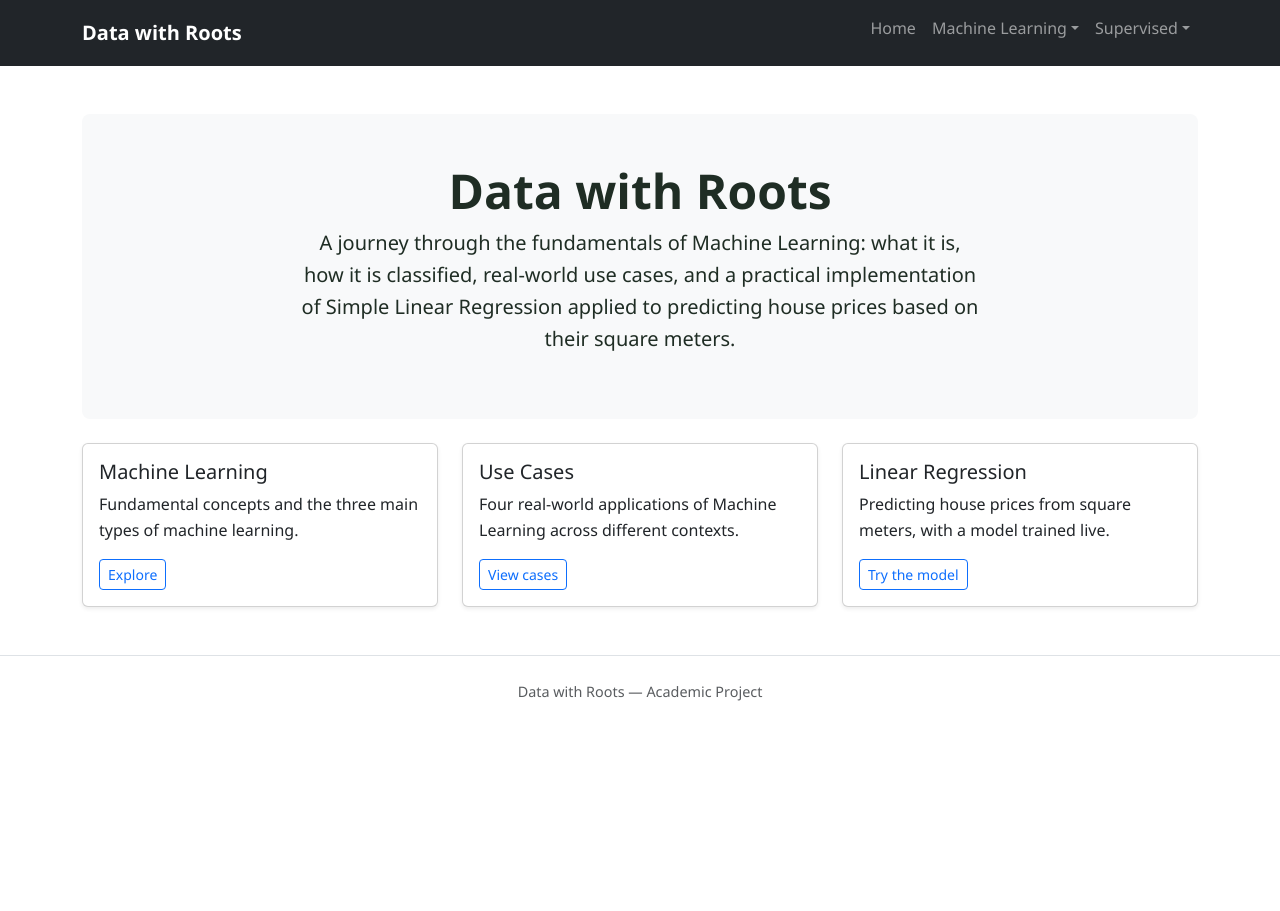
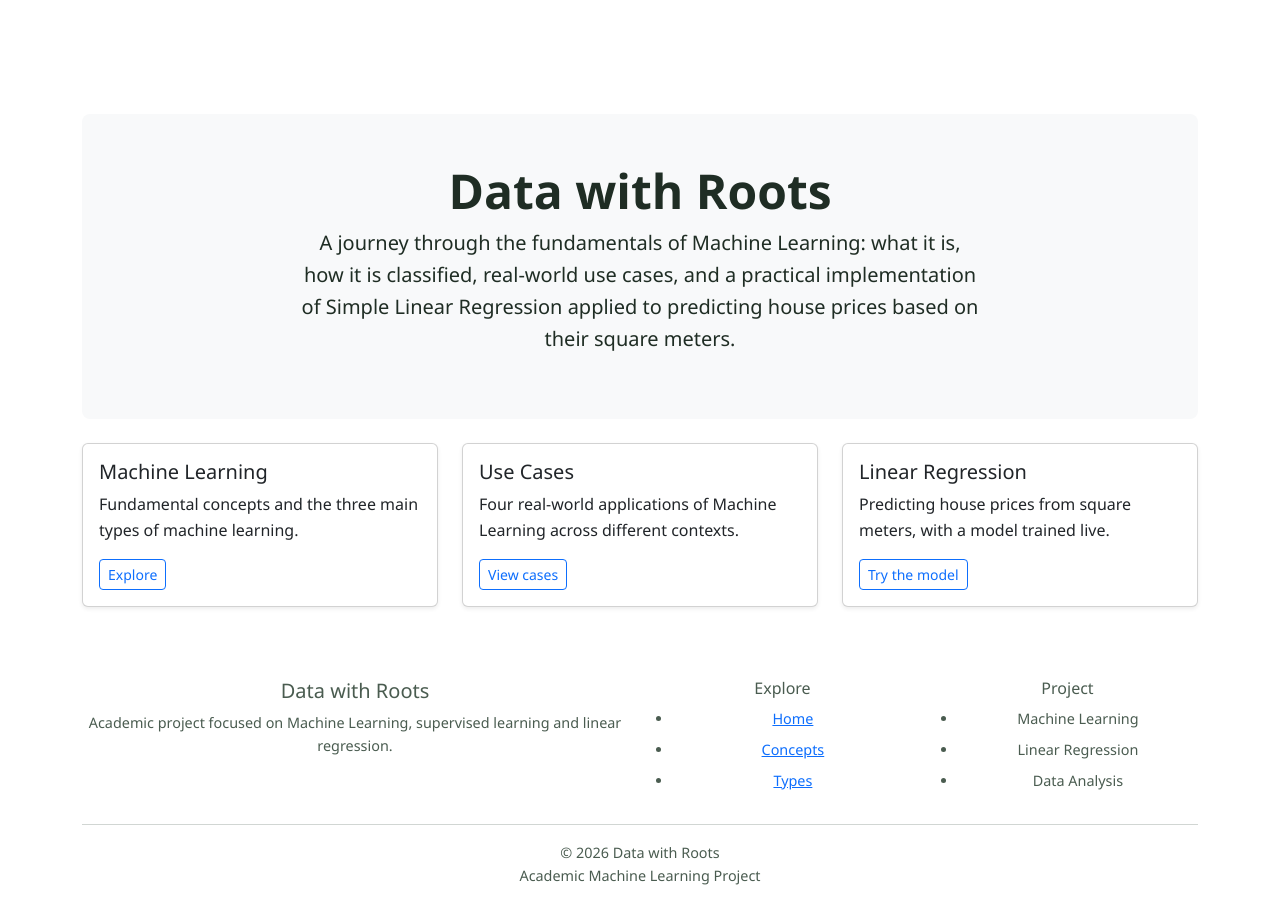
Before and after one commit to alvarojaviercano-ux/Machine-Learning, a Flask app: page / in a window 1280 px wide. Before the commit the page ends 701 px from the top, so only its background shows below. Run offline with Flask 3, Linux system fonts and the light colour scheme.

Commit message:
Mejoro navegaciòn de la pagina, y la parte de abajo de la pagina

```diff
--- a/templates/base.html
+++ b/templates/base.html
@@ -3,59 +3,265 @@
 <head>
     <meta charset="UTF-8">
     <meta name="viewport" content="width=device-width, initial-scale=1.0">
+
     <title>{% block title %}Data with Roots{% endblock %}</title>
+
+    <!-- Bootstrap -->
     <link href="https://cdn.jsdelivr.net/npm/bootstrap@5.3.3/dist/css/bootstrap.min.css" rel="stylesheet">
+
+    <!-- Estilos propios -->
     <link rel="stylesheet" href="{{ url_for('static', filename='style.css') }}">
 </head>
+
 <body>
 
-<nav class="navbar navbar-expand-lg navbar-dark bg-dark sticky-top">
+
+<nav class="navbar navbar-expand-lg navbar-dark custom-navbar sticky-top">
     <div class="container">
-    <a class="navbar-brand fw-bold" href="{{ url_for('home') }}">Data with Roots</a>
-    <button class="navbar-toggler" type="button" data-bs-toggle="collapse" data-bs-target="#navMenu">
+
+        <a class="navbar-brand fw-bold" href="{{ url_for('home') }}">
+            <span class="brand-icon">◆</span>
+            Data with Roots
+        </a>
+
+        <button class="navbar-toggler"
+                type="button"
+                data-bs-toggle="collapse"
+                data-bs-target="#navMenu"
+                aria-controls="navMenu"
+                aria-expanded="false"
+                aria-label="Toggle navigation">
+
             <span class="navbar-toggler-icon"></span>
         </button>
+
         <div class="collapse navbar-collapse" id="navMenu">
-      <ul class="navbar-nav ms-auto">
+
+            <ul class="navbar-nav ms-auto align-items-lg-center">
+
+
                 <li class="nav-item">
-          <a class="nav-link" href="{{ url_for('home') }}">Home</a>
+                    <a class="nav-link" href="{{ url_for('home') }}">
+                        Home
+                    </a>
                 </li>
 
+
                 <li class="nav-item dropdown">
-          <a class="nav-link dropdown-toggle" href="#" role="button" data-bs-toggle="dropdown">Machine Learning</a>
-          <ul class="dropdown-menu">
-            <li><a class="dropdown-item" href="{{ url_for('concepts') }}">Concepts</a></li>
-            <li><a class="dropdown-item" href="{{ url_for('types') }}">Types of Machine Learning</a></li>
-            <li><hr class="dropdown-divider"></li>
-            <li><h6 class="dropdown-header">Use Cases</h6></li>
-            <li><a class="dropdown-item" href="{{ url_for('usecase', n=1) }}">Use Case 1</a></li>
-            <li><a class="dropdown-item" href="{{ url_for('usecase', n=2) }}">Use Case 2</a></li>
-            <li><a class="dropdown-item" href="{{ url_for('usecase', n=3) }}">Use Case 3</a></li>
-            <li><a class="dropdown-item" href="{{ url_for('usecase', n=4) }}">Use Case 4</a></li>
+                    <a class="nav-link dropdown-toggle"
+                       href="#"
+                       role="button"
+                       data-bs-toggle="dropdown"
+                       aria-expanded="false">
+                        Machine Learning
+                    </a>
+
+                    <ul class="dropdown-menu shadow">
+
+                        <li>
+                            <a class="dropdown-item"
+                               href="{{ url_for('concepts') }}">
+                                Concepts
+                            </a>
+                        </li>
+
+                        <li>
+                            <a class="dropdown-item"
+                               href="{{ url_for('types') }}">
+                                Types of Machine Learning
+                            </a>
+                        </li>
+
+                        <li>
+                            <hr class="dropdown-divider">
+                        </li>
+
+                        <li>
+                            <h6 class="dropdown-header">
+                                Use Cases
+                            </h6>
+                        </li>
+
+                        <li>
+                            <a class="dropdown-item"
+                               href="{{ url_for('usecase', n=1) }}">
+                                Use Case 1
+                            </a>
+                        </li>
+
+                        <li>
+                            <a class="dropdown-item"
+                               href="{{ url_for('usecase', n=2) }}">
+                                Use Case 2
+                            </a>
+                        </li>
+
+                        <li>
+                            <a class="dropdown-item"
+                               href="{{ url_for('usecase', n=3) }}">
+                                Use Case 3
+                            </a>
+                        </li>
+
+                        <li>
+                            <a class="dropdown-item"
+                               href="{{ url_for('usecase', n=4) }}">
+                                Use Case 4
+                            </a>
+                        </li>
+
                     </ul>
                 </li>
 
+
                 <li class="nav-item dropdown">
-          <a class="nav-link dropdown-toggle" href="#" role="button" data-bs-toggle="dropdown">Supervised</a>
-          <ul class="dropdown-menu">
-            <li><h6 class="dropdown-header">Linear Regression</h6></li>
-            <li><a class="dropdown-item" href="{{ url_for('regression_concepts') }}">Concepts</a></li>
-            <li><a class="dropdown-item" href="{{ url_for('regression_application') }}">Application</a></li>
+                    <a class="nav-link dropdown-toggle"
+                       href="#"
+                       role="button"
+                       data-bs-toggle="dropdown"
+                       aria-expanded="false">
+                        Supervised
+                    </a>
+
+                    <ul class="dropdown-menu shadow">
+
+                        <li>
+                            <h6 class="dropdown-header">
+                                Linear Regression
+                            </h6>
+                        </li>
+
+                        <li>
+                            <a class="dropdown-item"
+                               href="{{ url_for('regression_concepts') }}">
+                                Concepts
+                            </a>
+                        </li>
+
+                        <li>
+                            <a class="dropdown-item"
+                               href="{{ url_for('regression_application') }}">
+                                Application
+                            </a>
+                        </li>
+
                     </ul>
                 </li>
+
             </ul>
         </div>
     </div>
 </nav>
 
-<main class="container my-5">
-    {% block content %}{% endblock %}
+
+<main class="main-content">
+
+    <div class="container py-5">
+
+        {% block content %}
+        {% endblock %}
+
+    </div>
+
 </main>
 
-<footer class="text-center py-4 text-muted border-top">
-    <p class="mb-0">Data with Roots — Academic Project</p>
+
+
+<footer class="custom-footer">
+
+    <div class="container">
+
+        <div class="row gy-4">
+
+
+            <div class="col-md-6">
+
+                <h5 class="footer-title">
+                    Data with Roots
+                </h5>
+
+                <p class="footer-text">
+                    Academic project focused on Machine Learning,
+                    supervised learning and linear regression.
+                </p>
+
+            </div>
+
+
+
+            <div class="col-md-3">
+
+                <h6 class="footer-heading">
+                    Explore
+                </h6>
+
+                <ul class="footer-links">
+
+                    <li>
+                        <a href="{{ url_for('home') }}">
+                            Home
+                        </a>
+                    </li>
+
+                    <li>
+                        <a href="{{ url_for('concepts') }}">
+                            Concepts
+                        </a>
+                    </li>
+
+                    <li>
+                        <a href="{{ url_for('types') }}">
+                            Types
+                        </a>
+                    </li>
+
+                </ul>
+
+            </div>
+
+
+            <!-- Proyecto -->
+            <div class="col-md-3">
+
+                <h6 class="footer-heading">
+                    Project
+                </h6>
+
+                <ul class="footer-links">
+
+                    <li>Machine Learning</li>
+                    <li>Linear Regression</li>
+                    <li>Data Analysis</li>
+
+                </ul>
+
+            </div>
+
+        </div>
+
+
+        <hr class="footer-line">
+
+
+        <div class="footer-bottom">
+
+            <p class="mb-0">
+                © 2026 Data with Roots
+            </p>
+
+            <p class="mb-0">
+                Academic Machine Learning Project
+            </p>
+
+        </div>
+
+    </div>
+
 </footer>
 
+
+<!-- Bootstrap JavaScript -->
 <script src="https://cdn.jsdelivr.net/npm/bootstrap@5.3.3/dist/js/bootstrap.bundle.min.js"></script>
+
 </body>
 </html>
```
Lines whose indentation alone changed are shown as unchanged.
